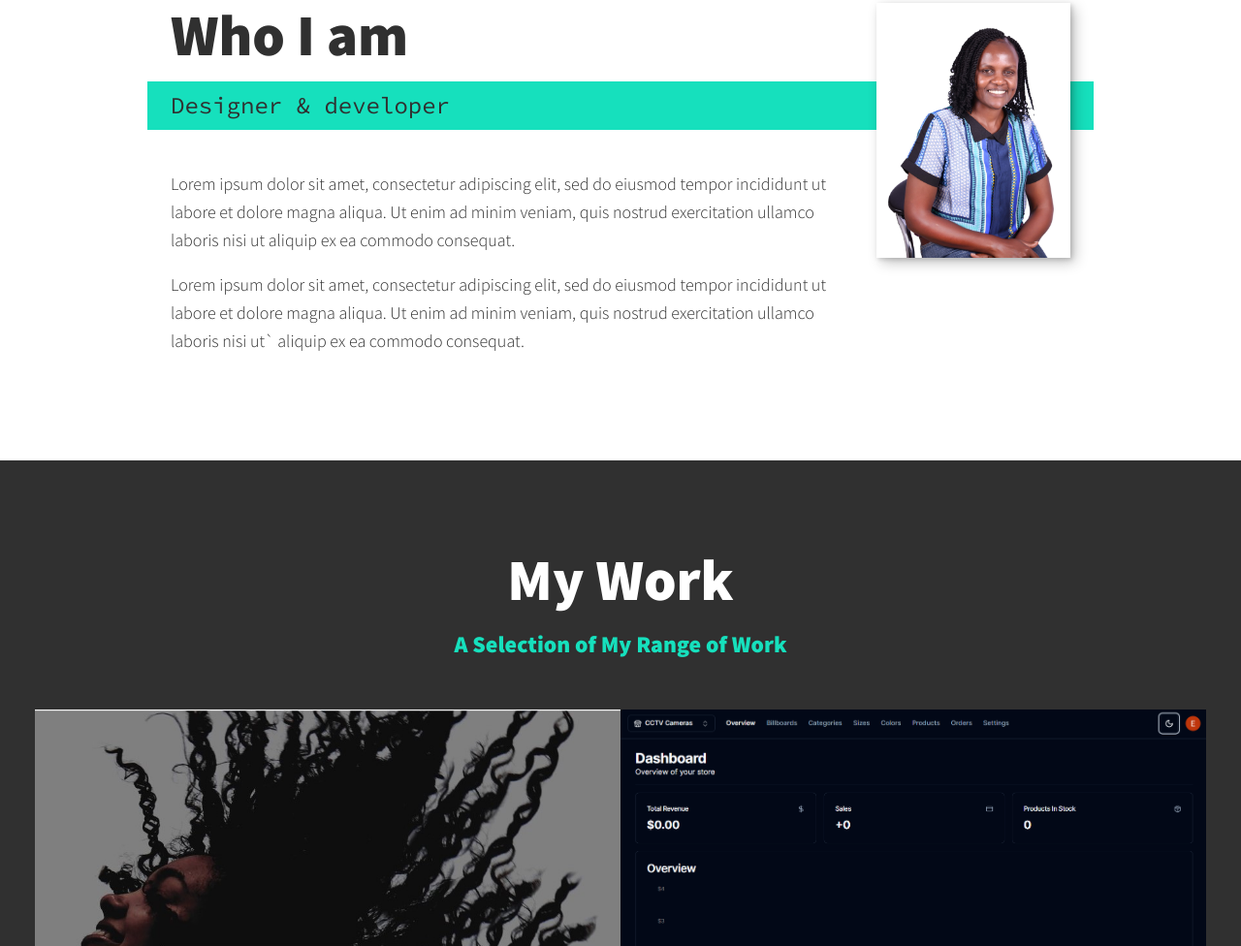
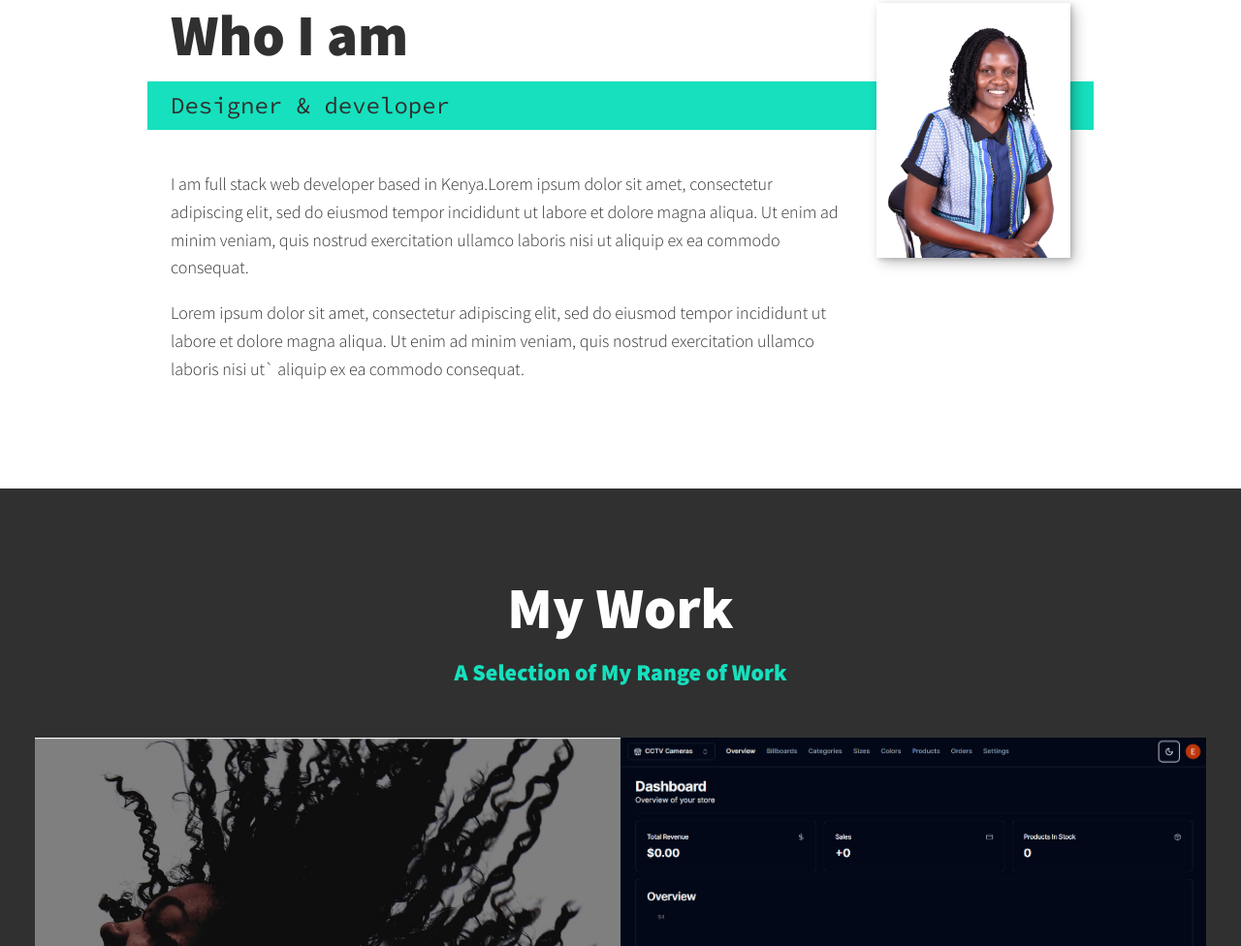
Before and after one commit to emisik/Edith-Misik-Portfolio, a plain HTML site: page index.html in a window 1280 px wide. Shown: the part 1174-2150 px from the top of the page at 97% size. Drawn offline with nearby package versions, Linux system fonts and the light colour scheme.

Commit message:
Update index.html

```diff
--- a/index.html
+++ b/index.html
@@ -105,7 +105,7 @@
       </p>
       <div class="about-me__body">
         <p>
-          Lorem ipsum dolor sit amet, consectetur adipiscing elit, sed do
+          I am full stack web developer based in Kenya.Lorem ipsum dolor sit amet, consectetur adipiscing elit, sed do
           eiusmod tempor incididunt ut labore et dolore magna aliqua. Ut enim ad
           minim veniam, quis nostrud exercitation ullamco laboris nisi ut
           aliquip ex ea commodo consequat.
```
